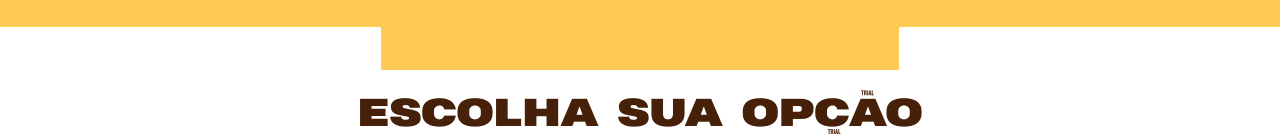
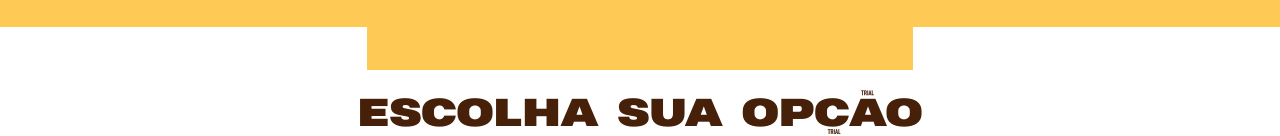
Before and after one commit to marcusviniciusteixeira/AA-WEB, a plain HTML site: page index.html in a window 1280 px wide. Shown: the part 773-909 px from the top of the page. Drawn offline with Linux system fonts and the light colour scheme.

Commit message:
Update index.html

```diff
--- a/index.html
+++ b/index.html
@@ -56,7 +56,7 @@
     </main>
     <section class="section-menu margin-auto">
         <article class="title-menu-cardapio">
-            <button>ㅤㅤㅤㅤㅤㅤㅤㅤㅤㅤㅤㅤㅤㅤㅤㅤㅤㅤㅤㅤㅤㅤㅤㅤㅤㅤㅤㅤㅤㅤㅤㅤㅤㅤㅤㅤ</button>
+            <button>ㅤㅤㅤㅤㅤㅤㅤㅤㅤㅤㅤㅤㅤㅤㅤㅤㅤㅤㅤㅤㅤㅤㅤㅤㅤㅤㅤㅤㅤㅤㅤㅤㅤㅤㅤㅤㅤㅤ</button>
             <h1>ESCOLHA SUA OPÇÃO</h1>
             <p>Lorem ipsum dolor sit amet consectetur adipisicing elit. Aspernatur voluptas odit illum
                 voluptates autem non, dolor quod. Impedit excepturi omnis ipsa, quos dignissimos minus
```
